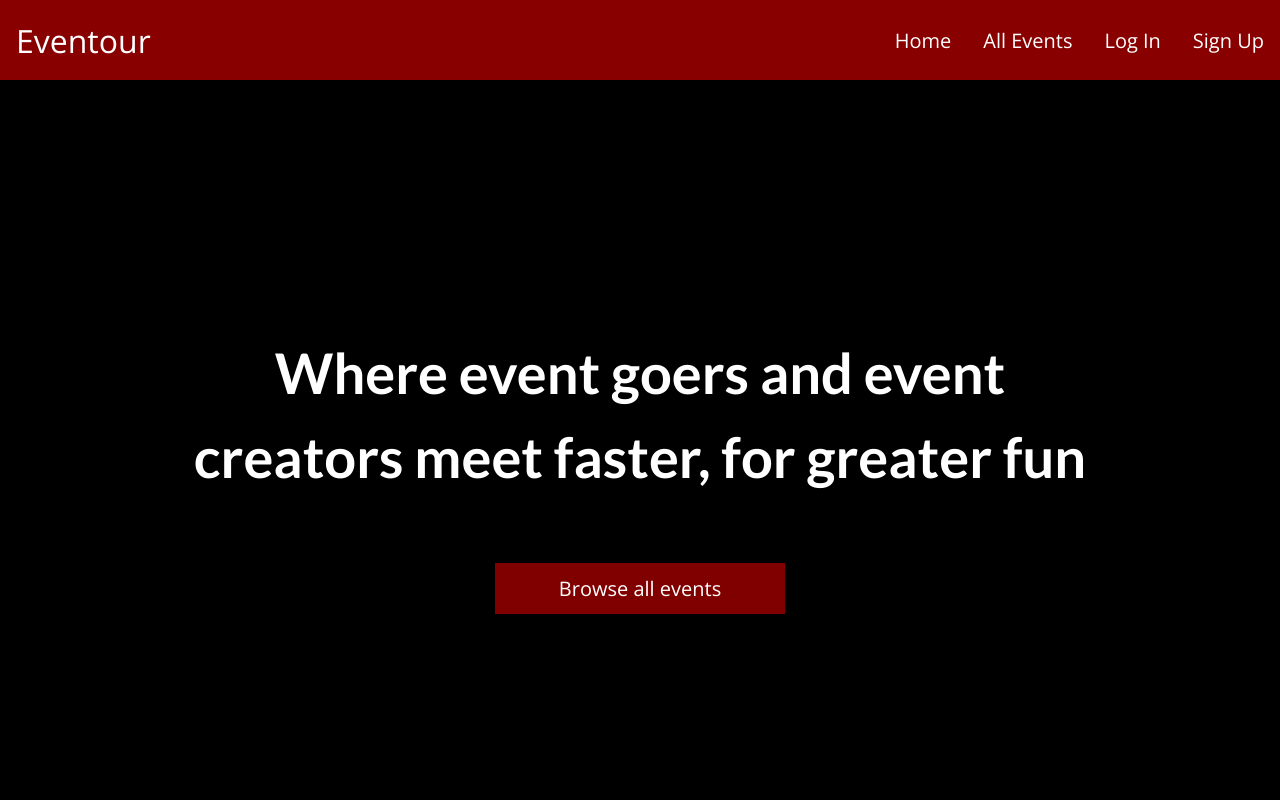
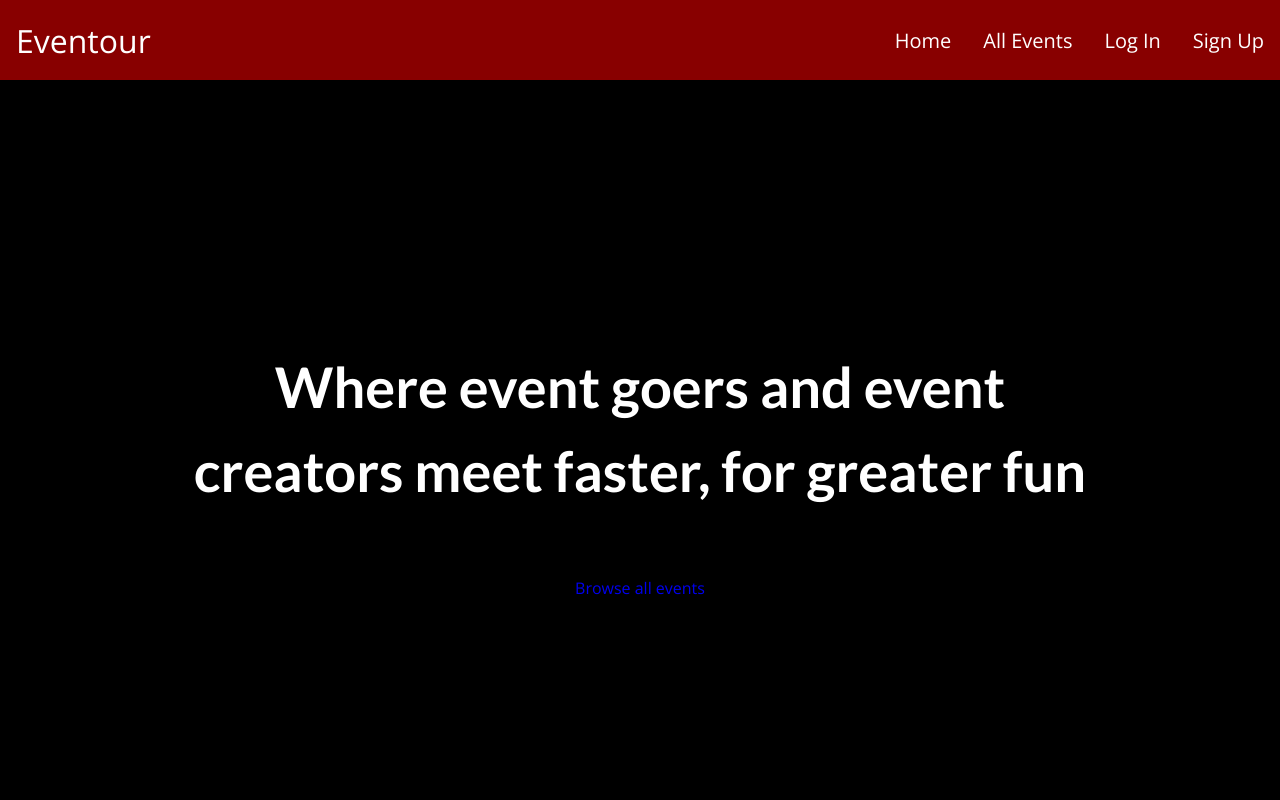
Before and after one commit to Chacho104/eventour-app, a Next.js app: page / in a window 1280 px wide. Shown: the top 800 px of the page. Built offline with nearby package versions, Linux system fonts and the light colour scheme.

Commit message:
Add event details global styles

```diff
--- a/styles/globals.css
+++ b/styles/globals.css
@@ -29,6 +29,7 @@ h4,
 h5,
 h6 {
   font-family: "Lato", sans-serif;
+  line-height: 1.4;
 }
 
 h1 {
@@ -50,18 +51,36 @@ a {
   text-decoration: none;
 }
 
-.nav-link {
-  padding: 0.75rem 4rem;
+.center {
+  text-align: center;
+  margin: 0 auto;
   color: #fff;
-  background-color: #800000;
-  border: none;
-  outline: none;
-  cursor: pointer;
-  font-size: 1.25rem;
-  align-self: center;
 }
 
-.nav-link:hover {
-  background-color: transparent;
-  border: 1px solid #fff;
+/*Event details styles*/
+
+.event-details {
+  background-color: #fff;
+  width: 50%;
+  margin: 3rem auto;
+  padding-bottom: 3rem;
 }
+
+.details {
+  margin-top: 2.75rem;
+}
+
+.details h3 {
+  color: #888;
+  padding: 0 1rem;
+}
+
+.details h2 {
+  color: #000;
+  padding: 1rem;
+}
+
+.details span {
+  color: #800;
+  padding: 1rem;
+}
```
